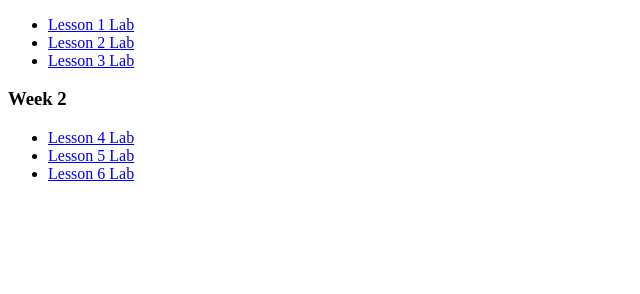
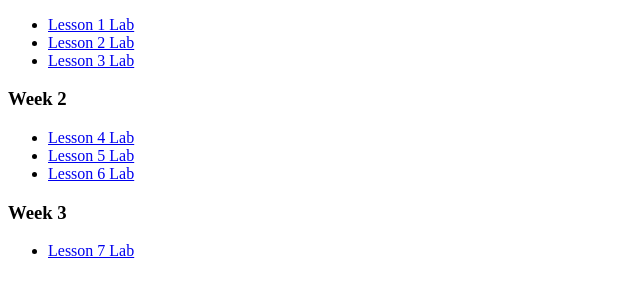
Before and after one commit to hannahkim1/cmpsci190, a plain HTML site: page index.html in a window 1280 px wide. Shown: the part 92-386 px from the top of the page, without its empty margins (0-640 px from the left). Drawn offline with Linux system fonts and the light colour scheme.

Commit message:
updated main page with lesson 7

```diff
--- a/index.html
+++ b/index.html
@@ -32,5 +32,12 @@
                 <li><a href="/week 2/lesson6.html">Lesson 6 Lab</a></li>
             </ul>
         </section>
+
+        <section class="week2">
+            <h3>Week 3</h3>
+            <ul>
+                <li><a href="/week 3/lesson7.html">Lesson 7 Lab</a></li>
+            </ul>
+        </section>
     </body>
 </html>
```
